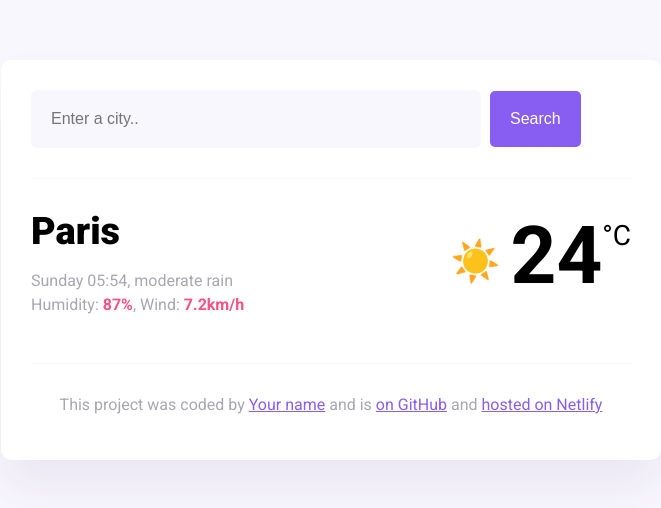
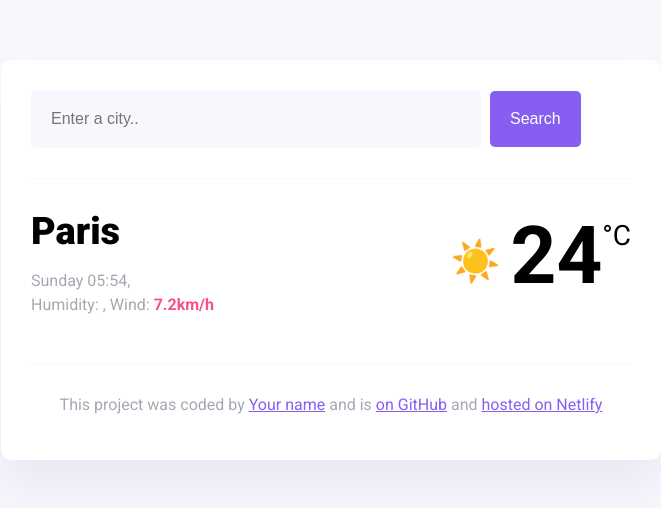
Before and after one commit to Nhlaluk0/Vanilla-weather, a plain HTML site: page index.html in a window 1280 px wide. Shown: the whole page, without its empty margins (309-970 px from the left). Drawn offline with nearby package versions, Linux system fonts and the light colour scheme.

Commit message:
Updated index.html

```diff
--- a/index.html
+++ b/index.html
@@ -32,8 +32,10 @@
           <div>
             <h1 class="current-city" id="current-city">Paris</h1>
             <p class="current-details">
-              <span id="current-date"></span>, moderate rain <br />
-              Humidity: <strong>87%</strong>, Wind: <strong>7.2km/h</strong>
+              <span id="current-date"></span>, <span id="description"></span
+              ><br />
+              Humidity: <strong id="humidity"></strong>, Wind:
+              <strong id="wind-speed">7.2km/h</strong>
             </p>
           </div>
           <div class="current-temperature">
```
